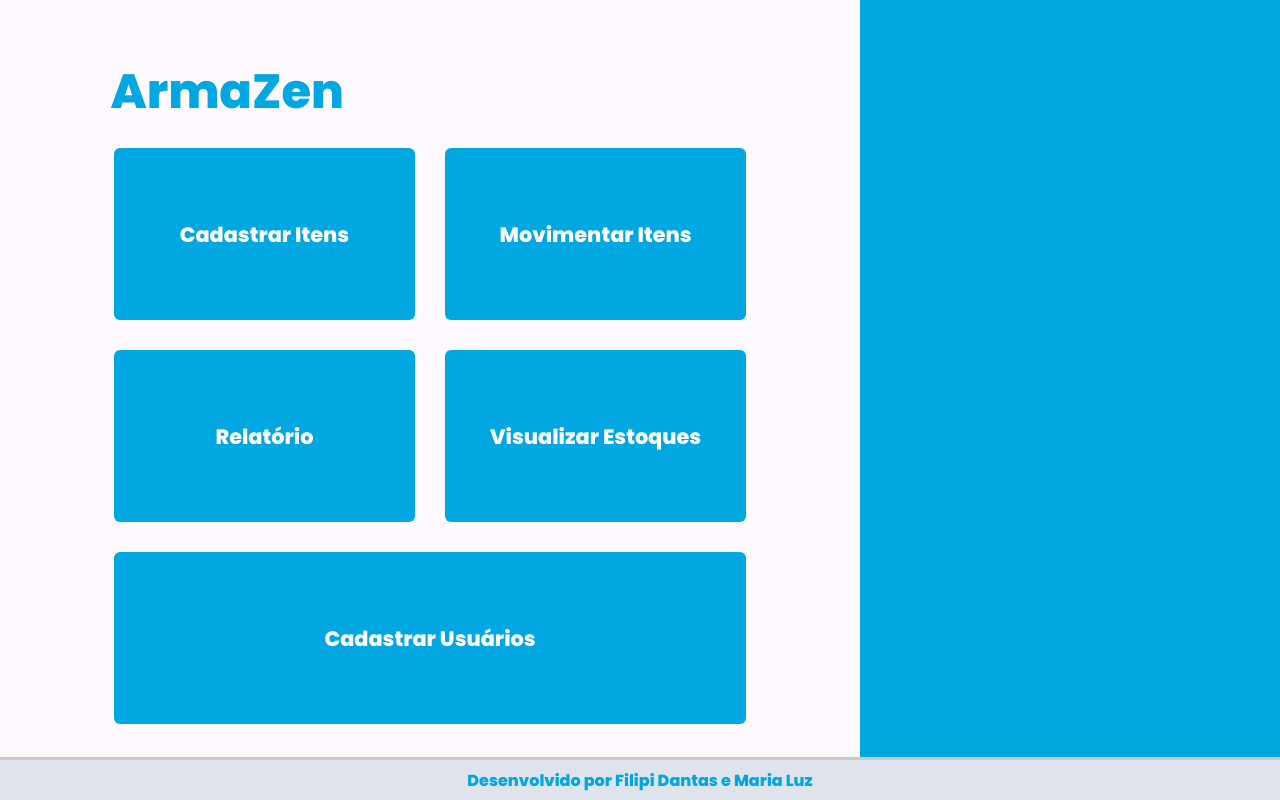
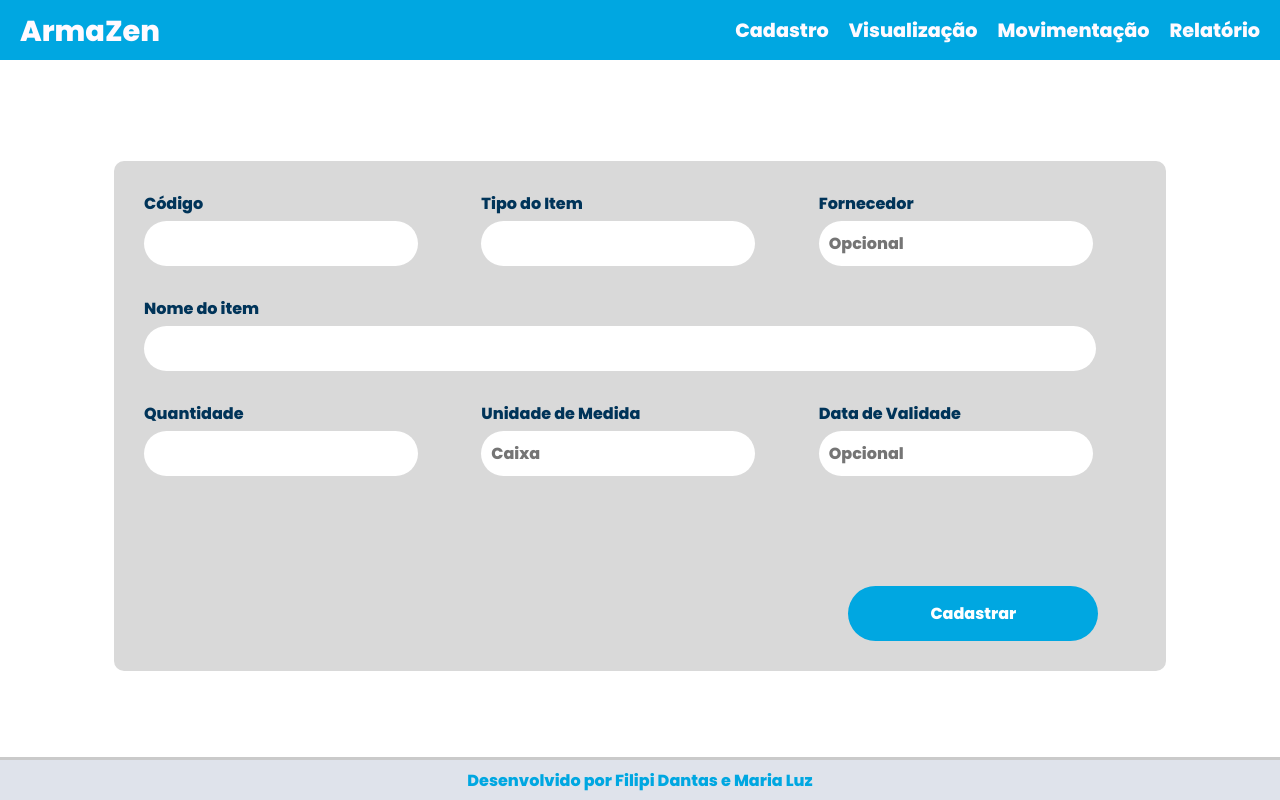
Before and after one commit to Filipi0/armaZen, a Next.js app: page / in a window 1280 px wide. Built offline with nearby package versions, Linux system fonts and the light colour scheme.

Commit message:
Tela de cadastro de itens

```diff
--- a/src/pages/_app.jsx
+++ b/src/pages/_app.jsx
@@ -1,8 +1,10 @@
 import "@/styles/globals.css";
- import Cadastro from "./cadastro.jsx";
- import Login from "./login.jsx";
- import Menu from './index.jsx';
+import Cadastro from "./cadastro.jsx";
+import Login from "./login.jsx";
+import Menu from './index.jsx';
+import CadastroItens from './cadastroItens.jsx';
+
 
 export default function App({ Component, pageProps }) {
-    return <Menu/>;
+    return <CadastroItens />;
 }
--- /dev/null
+++ b/src/pages/cadastroItens.jsx
@@ -0,0 +1,64 @@
+"use client";
+import React from 'react';
+import Link from 'next/link';
+import Header from './components/header.jsx';
+import styles from '../styles/cadastroItens.module.css';
+import Footer from './components/footer.jsx';
+
+function CadastroItens() {
+    return (
+        <div>
+            <Header/>
+            <div>
+                <h2 className={styles.h2}>Cadastro de Itens</h2>
+
+                <main className={styles.container}>
+                    <section className={styles.formSection}>
+                        <form>
+                            <div className={styles.formRow}>
+                                <div className={styles.formGroup}>
+                                    <label htmlFor="codigo">Código</label>
+                                    <input type="text" id="codigo" name="codigo" />
+                                </div>
+                                <div className={styles.formGroup}>
+                                    <label htmlFor="tipo-item">Tipo do Item</label>
+                                    <input type="text" id="tipo-item" name="tipo-item" />
+                                </div>
+                                <div className={styles.formGroup}>
+                                    <label htmlFor="fornecedor">Fornecedor</label>
+                                    <input type="text" id="fornecedor" name="fornecedor" placeholder="Opcional" />
+                                </div>
+                            </div>
+                            <div className={styles.formRow}>
+                                <div className={styles.formGroup}>
+                                    <label htmlFor="nome-item">Nome do item</label>
+                                    <input className={styles.nameItem} type="text" id="nome-item" name="nome-item" />
+                                </div>
+                            </div>
+                            <div className={styles.formRow}>
+                                <div className={styles.formGroup}>
+                                    <label htmlFor="quantidade">Quantidade</label>
+                                    <input type="text" id="quantidade" name="quantidade" />
+                                </div>
+                                <div className={styles.formGroup}>
+                                    <label htmlFor="unidade-medida">Unidade de Medida</label>
+                                    <input type="text" id="unidade-medida" placeholder="Caixa" />
+                                </div>
+                                <div className={styles.formGroup}>
+                                    <label htmlFor="validade">Data de Validade</label>
+                                    <input type="text" id="validade" name="validade" placeholder="Opcional" />
+                                </div>
+                            </div>
+                            <div className={styles.formRow2}>
+                                <button type="submit" className={styles.btn}>Cadastrar</button>
+                            </div>
+                        </form>
+                    </section>
+                </main>
+            </div>
+            <Footer />
+        </div>
+    );
+}
+
+export default CadastroItens;
--- /dev/null
+++ b/src/styles/cadastroItens.module.css
@@ -0,0 +1,131 @@
+/*
+:root{
+    --cor1: #fffaff;
+    --cor2: #dfe3eb;
+    --cor3: #00a7e1;
+    --cor4: #003459;
+    --cor5: #00171f;
+}
+*/
+
+@font-face {
+    font-family: 'Poppins-Bold';
+    src: url('/fonts/Poppins-1/Poppins-ExtraBold.ttf') format('truetype');
+    font-weight: 900;
+    font-style: normal;
+}
+
+@font-face {
+    font-family: 'Poppins-Medium';
+    src: url('/fonts/Poppins-1/Poppins-Bold.ttf') format('truetype');
+    font-style: normal;
+}
+
+
+.h2{
+    color: black;
+    font-family: 'Poppins-Medium', sans-serif;
+    font-size:rem;
+    line-height: 1.5;
+    margin: 0;
+}
+
+/* Estilos do container principal */
+.container {
+    display: flex;
+    justify-content: center;
+    align-items: center;
+    height: 90vh;
+    padding: 20px;
+}
+
+/* Estilos da seção do formulário */
+.formSection {
+    background-color: #D9D9D9;
+    padding: 30px;
+    border-radius: 10px;
+    width: 80%;
+    max-width: 1000px;
+}
+
+.formSection h2 {
+    font-size: 2.5rem;
+    color: #29526f;
+    margin-bottom: 20px;
+    text-align: center;
+}
+
+/* Layout das linhas do formulário */
+.formRow {
+    display: flex;
+    flex-wrap: wrap;
+    gap: 20px;
+    margin-bottom: 10px;
+}
+
+/* Estilos dos grupos de inputs */
+.formGroup {
+    flex: 1;
+    min-width: 200px;
+}
+
+/* Estilos dos labels dos inputs */
+.formGroup label {
+    font-weight: bold;
+    margin-bottom: 5px;
+    display: block;
+    color: #003459;
+}
+
+/* Estilos dos inputs */
+.formGroup input {
+    width: 80%;
+    padding: 10px;
+    border-radius: 30px;
+    border: none;
+    background-color: #ffffff;
+    font-size: 1rem;
+}
+
+.nameItem {
+    width: 94% !important;
+}
+
+/* Estilos do campo do botão de cadastrar*/
+.formRow2 {
+    display: flex;
+    justify-content: space-between;
+    margin-top: 8%;
+}
+
+.formRow2 button {
+    margin-left: 71%;
+}
+
+/* Estilos do botão de submit */
+.btn {
+    background-color: #00a7e1;
+    color: white;
+    padding: 15px;
+    border: none;
+    border-radius: 30px;
+    font-size: 1rem;
+    cursor: pointer;
+    width: 100%;
+    max-width: 250px;
+    transition: 0.3s;
+    display: flex;
+    justify-content: center;
+    align-items: center;
+}
+
+.btn:hover {
+    background-color: #003459;
+}
+
+/* Alinhamento do formulário */
+.formSection form {
+    display: flex;
+    flex-direction: column;
+    gap: 20px;
+}
--- a/src/styles/menu.module.css
+++ b/src/styles/menu.module.css
@@ -47,7 +47,7 @@
 /* Título dentro da seção esquerda */
 .title {
     font-size: 3rem;
-    color: #00a7e1;
+    color: #b3b3b3;
     margin: 0;
     margin-right: 52%;
     text-align: left;
```
